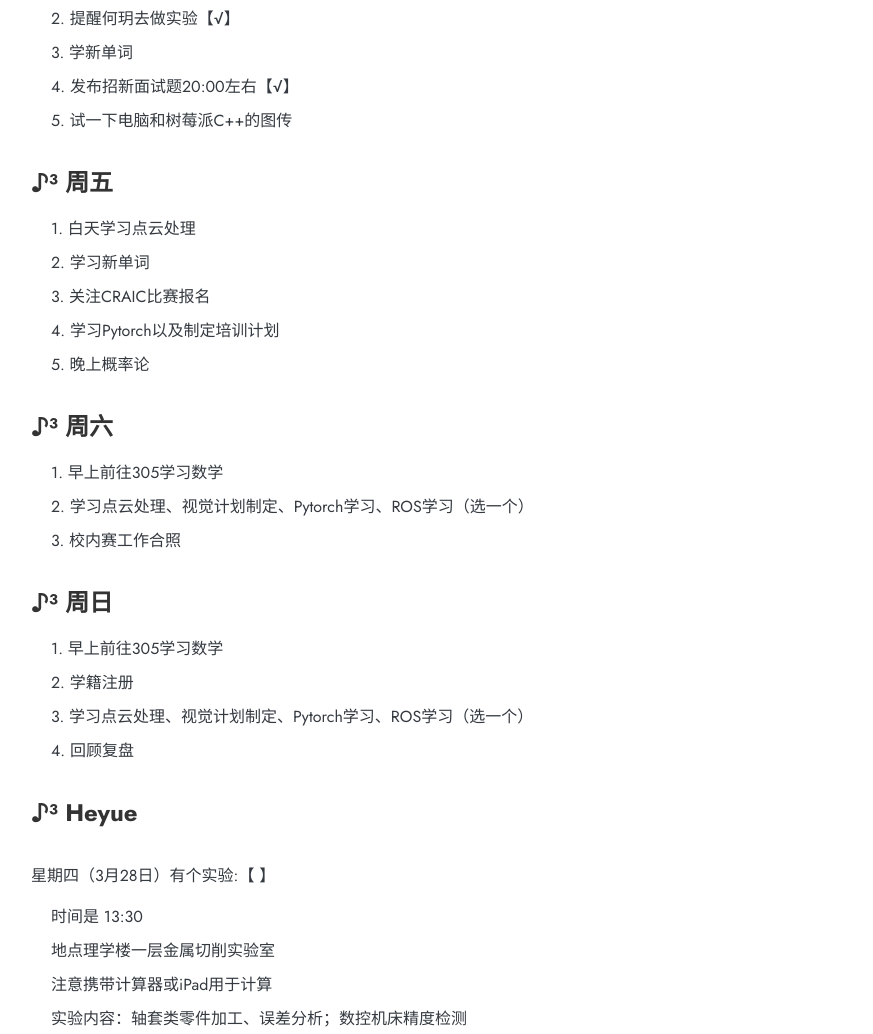
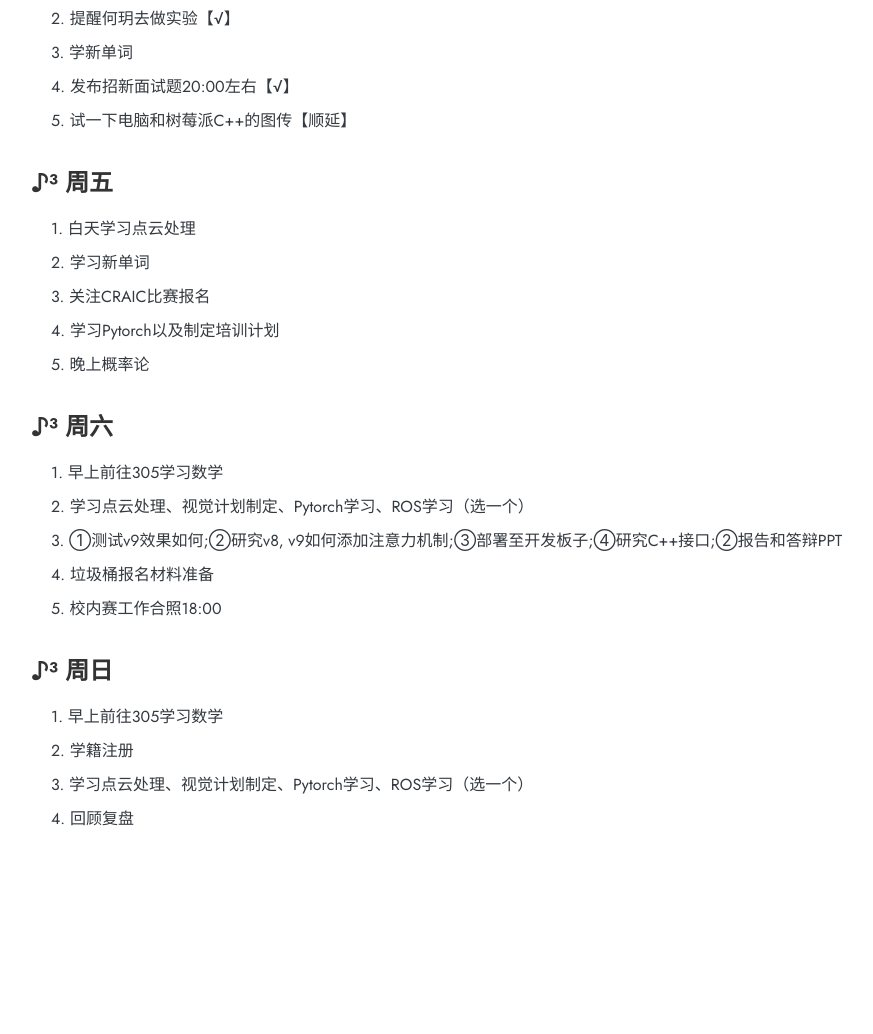
Before and after one commit to WangEden/MyPlan, a plain HTML site: page index.html in a window 1280 px wide. Shown: the part 1757-2791 px from the top of the page, without its empty margins (97-970 px from the left). After the commit the page ends 2604 px from the top, so only its background shows below. Drawn offline with Linux system fonts and the light colour scheme; a web font is replaced by a local one.

Commit message:
Saturday

```diff
--- a/index.html
+++ b/index.html
@@ -101,7 +101,7 @@
             <li>2. 提醒何玥去做实验【√】</li>
             <li>3. 学新单词</li>
             <li>4. 发布招新面试题20:00左右【√】</li>
-            <li>5. 试一下电脑和树莓派C++的图传</li>
+            <li>5. 试一下电脑和树莓派C++的图传【顺延】</li>
             <!-- <li>6. 准备垃圾桶报名材料</li> -->
           </ul>
           <h3>周五</h3>
@@ -116,7 +116,10 @@
           <ul>
             <li>1. 早上前往305学习数学</li>
             <li>2. 学习点云处理、视觉计划制定、Pytorch学习、ROS学习（选一个）</li>
-            <li>3. 校内赛工作合照</li>
+            <li>3. ①测试v9效果如何;②研究v8, v9如何添加注意力机制;③部署至开发板子;④研究C++接口;②报告和答辩PPT</li>
+            <li>4. 垃圾桶报名材料准备</li>
+            <li>5. 校内赛工作合照18:00</li>
+
           </ul>
           <h3>周日</h3>
           <ul>
@@ -126,7 +129,7 @@
             <li>4. 回顾复盘</li>
           </ul>
         </div>
-        <div class="section">
+        <!-- <div class="section">
             <h3>Heyue</h3>
             <p>星期四（3月28日）有个实验:【 】
                 <ul>
@@ -136,7 +139,7 @@
                     <li>实验内容：轴套类零件加工、误差分析；数控机床精度检测</li>
                 </ul>
             </p>
-        </div>
+        </div> -->
         <!-- 依此类推，添加其他周一至周日的任务 -->
     </div>
 </body>
```
